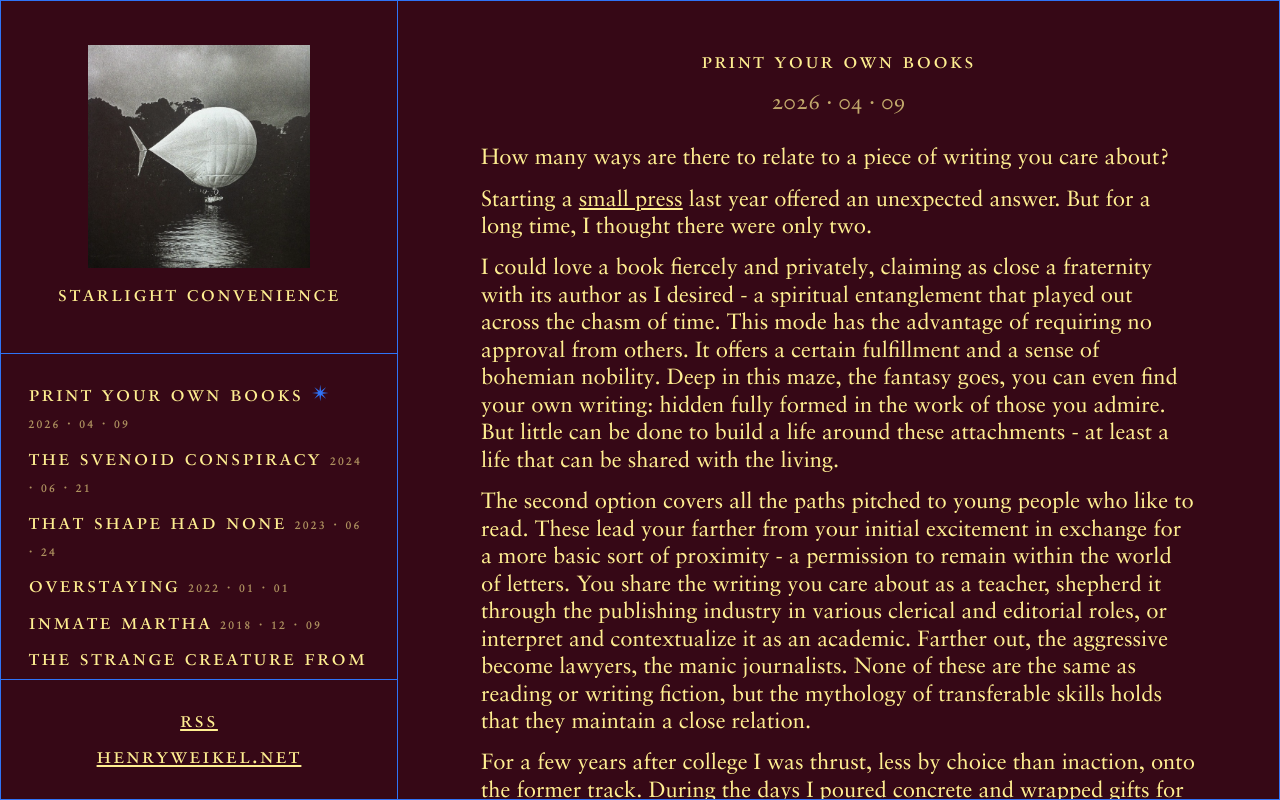
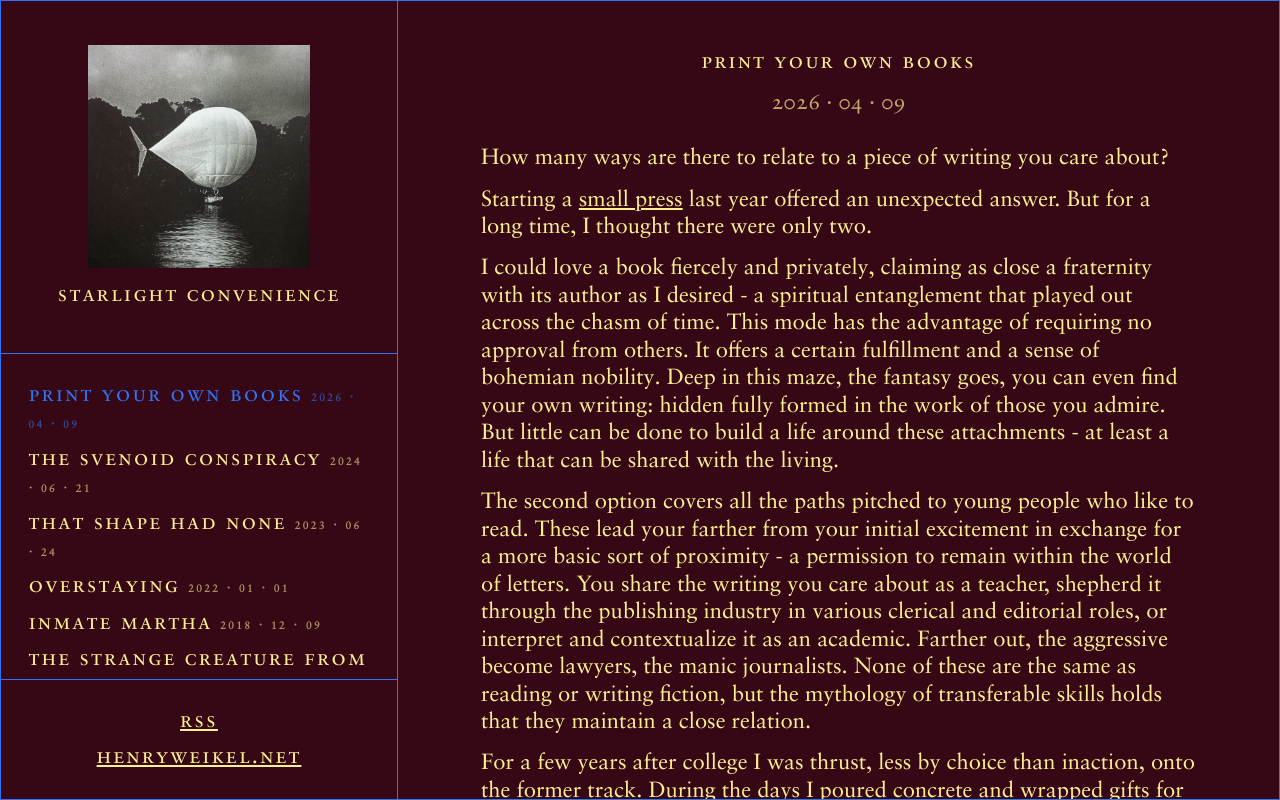
Before and after one commit to hweikel/starlightconvenience, an Eleventy site: page index.njk in a window 1280 px wide. Built offline with nearby package versions, Linux system fonts and the light colour scheme; Eleventy itself is replaced by a stand-in of ours; files that its build step writes are made by us from their sources; files whose address does not match are found by name.

Commit message:
remove star active post highlight

```diff
--- a/_includes/post.njk
+++ b/_includes/post.njk
@@ -173,20 +173,15 @@
       text-decoration: none;
     }
 
-    .nav-list a:hover {
+    .nav-list a:hover,
+    .nav-list a.active {
       text-decoration: none;
-      color: #ffef91;
+      color: #2f73f7;
     }
 
     .nav-list .nav-date {
       font-size: 0.7rem;
       opacity: 0.6;
-    }
-
-    .nav-list a.active .nav-title::after,
-    .nav-list a:hover .nav-title::after {
-      content: ' ✴\FE0E';
-      color: #2f73f7;
     }
 
     .post-title {
--- a/index.njk
+++ b/index.njk
@@ -177,20 +177,15 @@ eleventyExcludeFromCollections: true
       text-decoration: none;
     }
 
-    .nav-list a:hover {
+    .nav-list a:hover,
+    .nav-list a.active {
       text-decoration: none;
-      color: #ffef91;
+      color: #2f73f7;
     }
 
     .nav-list .nav-date {
       font-size: 0.7rem;
       opacity: 0.6;
-    }
-
-    .nav-list a.active .nav-title::after,
-    .nav-list a:hover .nav-title::after {
-      content: ' ✴\FE0E';
-      color: #2f73f7;
     }
 
     .post-title {
```
Also changed, not shown: README.md (added).
